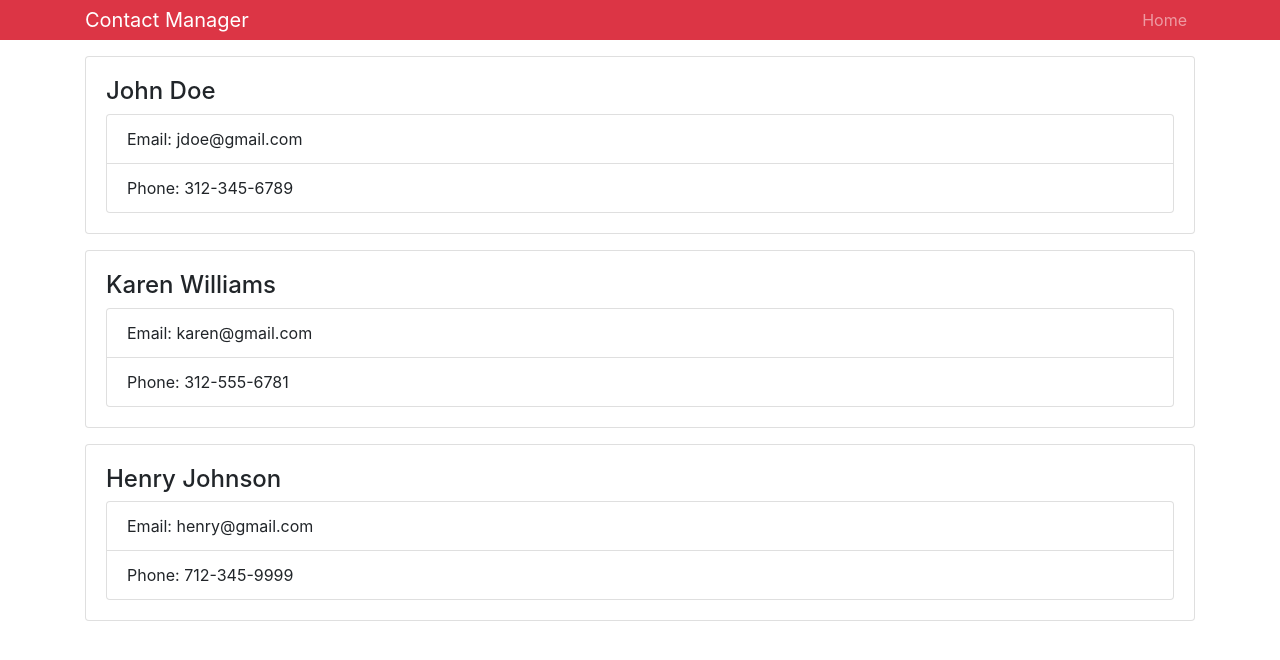
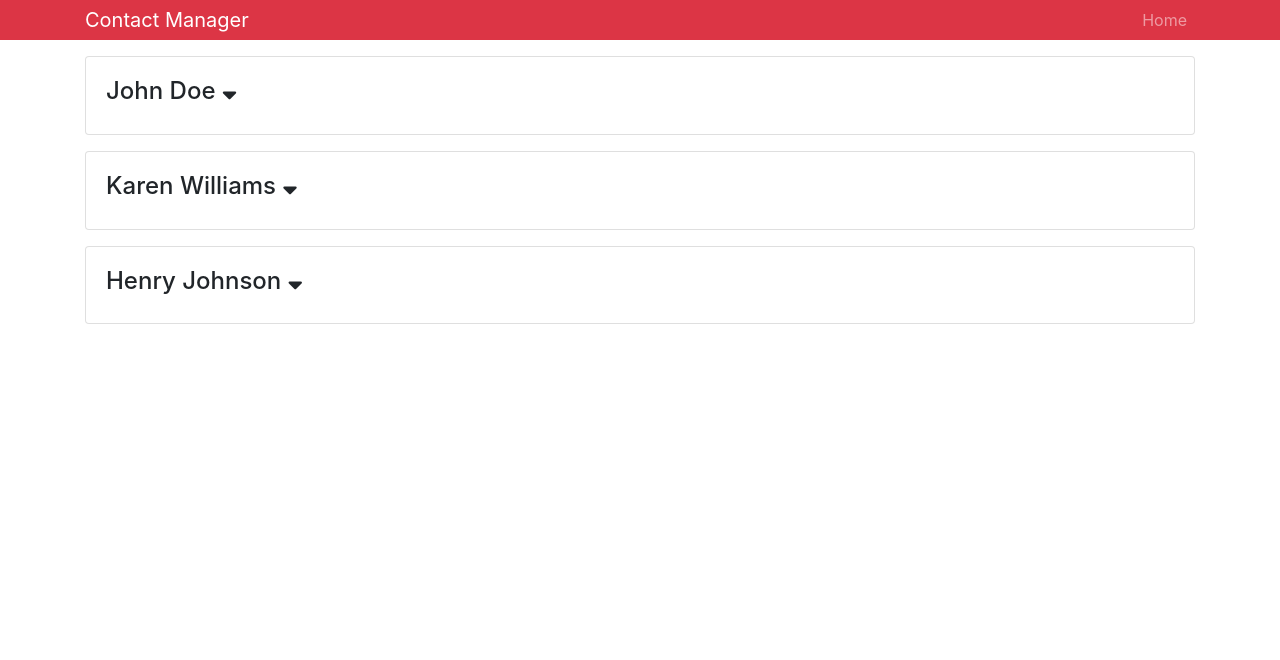
Before and after one commit to davidporosnicu/Contact-Manager, a React (Create React App) app: page / in a window 1280 px wide. Shown: the top 660 px of the page. Built offline with nearby package versions, Linux system fonts and the light colour scheme.

Commit message:
toggle contacts

```diff
--- a/public/index.html
+++ b/public/index.html
@@ -8,6 +8,7 @@
       content="width=device-width, initial-scale=1, shrink-to-fit=no"
     />
     <meta name="theme-color" content="#000000" />
+    <link rel="stylesheet" href="https://use.fontawesome.com/releases/v5.7.2/css/all.css" integrity="sha384-fnmOCqbTlWIlj8LyTjo7mOUStjsKC4pOpQbqyi7RrhN7udi9RwhKkMHpvLbHG9Sr" crossorigin="anonymous">
     <link rel="manifest" href="%PUBLIC_URL%/manifest.json" />
 
     <title>Contact Manager</title>
--- a/src/components/Contact.js
+++ b/src/components/Contact.js
@@ -2,15 +2,28 @@
 import PropTypes from 'prop-types'
 
 class Contact extends Component {
+  state = {
+    showContactInfo: false
+  }
+
+  onShowClick = e => {
+    this.setState({ showContactInfo: !this.state.showContactInfo })
+  }
+
   render () {
     const { name, email, phone } = this.props.contact
+    const { showContactInfo } = this.state
     return (
       <div className='card card-body mb-3'>
-        <h4>{name}</h4>
-        <ul className='list-group'>
-          <li className='list-group-item'>Email: {email}</li>
-          <li className='list-group-item'>Phone: {phone}</li>
-        </ul>
+        <h4>
+          {name} <i onClick={this.onShowClick} className='fas fa-sort-down' />
+        </h4>
+        {showContactInfo ? (
+          <ul className='list-group'>
+            <li className='list-group-item'>Email: {email}</li>
+            <li className='list-group-item'>Phone: {phone}</li>
+          </ul>
+        ) : null}
       </div>
     )
   }
--- a/src/components/Contacts.js
+++ b/src/components/Contacts.js
@@ -28,11 +28,11 @@
   render () {
     const { contacts } = this.state
     return (
-      <div>
+      <React.Fragment>
         {contacts.map(contact => (
           <Contact key={contact.id} contact={contact} />
         ))}
-      </div>
+      </React.Fragment>
     )
   }
 }
```
